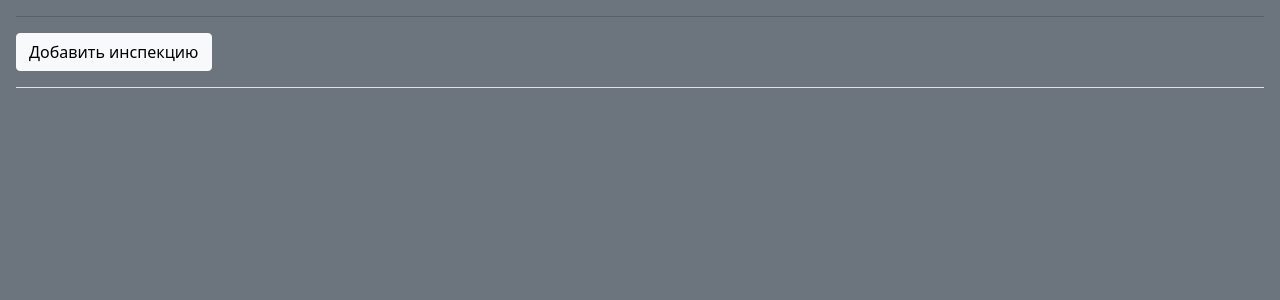
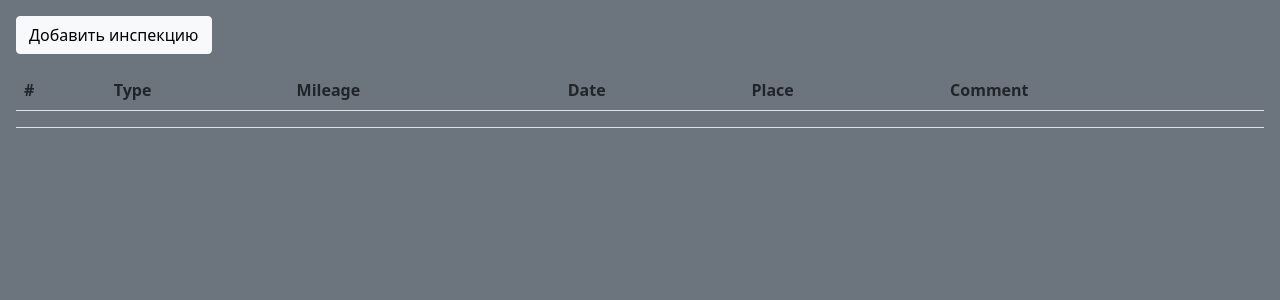
Before and after one commit to Dmitry-russ/Plan, a Django app: template Plan/templates/trains/mai_list.html in a window 1280 px wide. Shown: the part 70-370 px from the top of the page. Run offline with Django 3.2, Linux system fonts and the light colour scheme; the template is opened without the code that fills it, so the values that code supplies are empty; the visitor is signed in with stand-in values (Sample User, id 1); some libraries are stand-ins or nearby versions.

Commit message:
основные функции работают, нужно рихтовать

```diff
--- a/Plan/templates/trains/mai_create.html
+++ b/Plan/templates/trains/mai_create.html
@@ -7,7 +7,8 @@
                     <form method="post" enctype="multipart/form-data"
                               action="{% url 'train:mai_create' train.id %}">
                     {% csrf_token %}
-                  <div class="mb-3">
+                    {{ form.as_p }}
+                  <!-- <div class="mb-3">
                     <label for="exampleFormControlInput1" class="form-label">Вид инспекции</label>
                       <input  class="form-control" type="text" name="maintenance"  required id="id_name">
                   </div>
@@ -26,7 +27,7 @@
                   <div class="mb-3">
                     <label for="exampleFormControlInput1" class="form-label">Комментарий</label>
                       <input  class="form-control" type="text" name="comment"  required id="id_name">
-                  </div>
+                  </div> -->
                     <button type="submit" class="btn btn-light">
                             Сохранить
                     </button>
--- a/Plan/templates/trains/mai_list.html
+++ b/Plan/templates/trains/mai_list.html
@@ -4,17 +4,36 @@
 {% endblock %}
 {% block content %}
 
+<p> <a type="button" class="btn btn-light"
+    href="{% url 'train:mai_create' train.id %}">Добавить инспекцию</a></p>
+
+
+<table class="table table-striped">
+    <thead>
+      <tr>
+        <th scope="col">#</th>
+        <th scope="col">Type</th>
+        <th scope="col">Mileage</th>
+        <th scope="col">Date</th>
+        <th scope="col">Place</th>
+        <th scope="col">Comment</th>
+      </tr>
+    </thead>
+    <tbody>
 
     {% for mai in page_obj %}
+      <tr>
+        <th scope="row">{{ mai.maintenance.number }}</th>
+        <td>{{ mai.maintenance.type }}</td>
+        <td>{{ mai.mileage }}</td>
+        <td>{{ mai.maintenance_date }}</td>
+        <td>{{ mai.place }}</td>
+        <td>{{ mai.comment }}</td>
+      </tr>
+    {% endfor %}
+    </tbody>
+  </table>
 
-        <a type="button" class="btn btn-light">{{ mai }}</a>
 
-        {% if not forloop.last %}
-            <hr>
-        {% endif %}
-    {% endfor %}
-    <hr>
-    <p> <a type="button" class="btn btn-light"
-    href="{% url 'train:mai_create' train.id %}">Добавить инспекцию</a></p>
     {% include 'includes/paginator.html' %}
 {% endblock %}
--- a/Plan/templates/trains/train_list.html
+++ b/Plan/templates/trains/train_list.html
@@ -13,7 +13,7 @@
         href="{% url 'train:cases_list' train.id %}"> Количество замечаний: {{ train.cases.count }}</a>
 
         <a type="button" class="btn btn-outline-light"
-        > Проведено ТО: {{ train.cases.count }}</a>
+        href="{% url 'train:mai_list' train.id %}"> Проведено ТО: {{ train.maintenance.count }}</a>
 
         {% if not forloop.last %}
             <hr>
--- a/Plan/train/forms.py
+++ b/Plan/train/forms.py
@@ -19,5 +19,5 @@ class NewTrainForm(forms.ModelForm):
 class NewMaiForm(forms.ModelForm):
     class Meta:
         model = DoneMaiDate
-        fields = ('train', 'maintenance', 'maintenance_date',
+        fields = ('maintenance', 'maintenance_date',
                   'mileage', 'place', 'comment',)
--- a/Plan/train/models.py
+++ b/Plan/train/models.py
@@ -138,7 +138,7 @@ class Maintenance(CreatedModel):
                                null=True,
                                related_name='maintenance_list', )
     type = models.CharField(
-        max_length=2,
+        max_length=5,
         choices=MAINTENANCE_CHOICES,
         default="Vi",
         verbose_name="Тип инспекции",
@@ -184,7 +184,7 @@ class DoneMaiDate(CreatedModel):
     maintenance_date = models.DateField(
         verbose_name="Дата")
     place = models.CharField(
-        max_length=2,
+        max_length=30,
         choices=PLACE_CHOICES,
         default="ЕКБ",
         verbose_name="Место проведения"
@@ -201,7 +201,7 @@ class DoneMaiDate(CreatedModel):
     )
 
     class Meta:
-        ordering = ["-maintenance_date"]
+        ordering = ["created"]
         constraints = [
             models.UniqueConstraint(fields=["train", "maintenance_date"],
                                     name="train_maintenance_date"),
--- a/Plan/train/views.py
+++ b/Plan/train/views.py
@@ -2,7 +2,7 @@ from django.contrib.auth.decorators import login_required
 from django.shortcuts import get_object_or_404, redirect, render
 
 from .forms import CasesForm, NewTrainForm, NewMaiForm
-from .models import Cases, Train, Maintenance
+from .models import Cases, Train, DoneMaiDate
 from .utils import page_control
 
 PAGE_LIST = 30
@@ -88,7 +88,7 @@ def case_delete(request, case_id, train_id):
 @login_required
 def mai_list(request, train_id):
     train = get_object_or_404(Train, id=train_id)
-    mai = Maintenance.objects.filter(train=train)
+    mai = DoneMaiDate.objects.filter(train=train)
     page_obj = page_control(request, mai, PAGE_LIST)
     context = {
         'page_obj': page_obj,
```
Also changed, not shown: Plan/train/migrations/0002_auto_20230125_2202.py (added), Plan/train/migrations/0003_auto_20230125_2209.py (added), Plan/train/migrations/0004_auto_20230126_2102.py (added), Plan/train/migrations/0005_auto_20230126_2107.py (added), Plan/train/migrations/0006_auto_20230126_2109.py (added).
